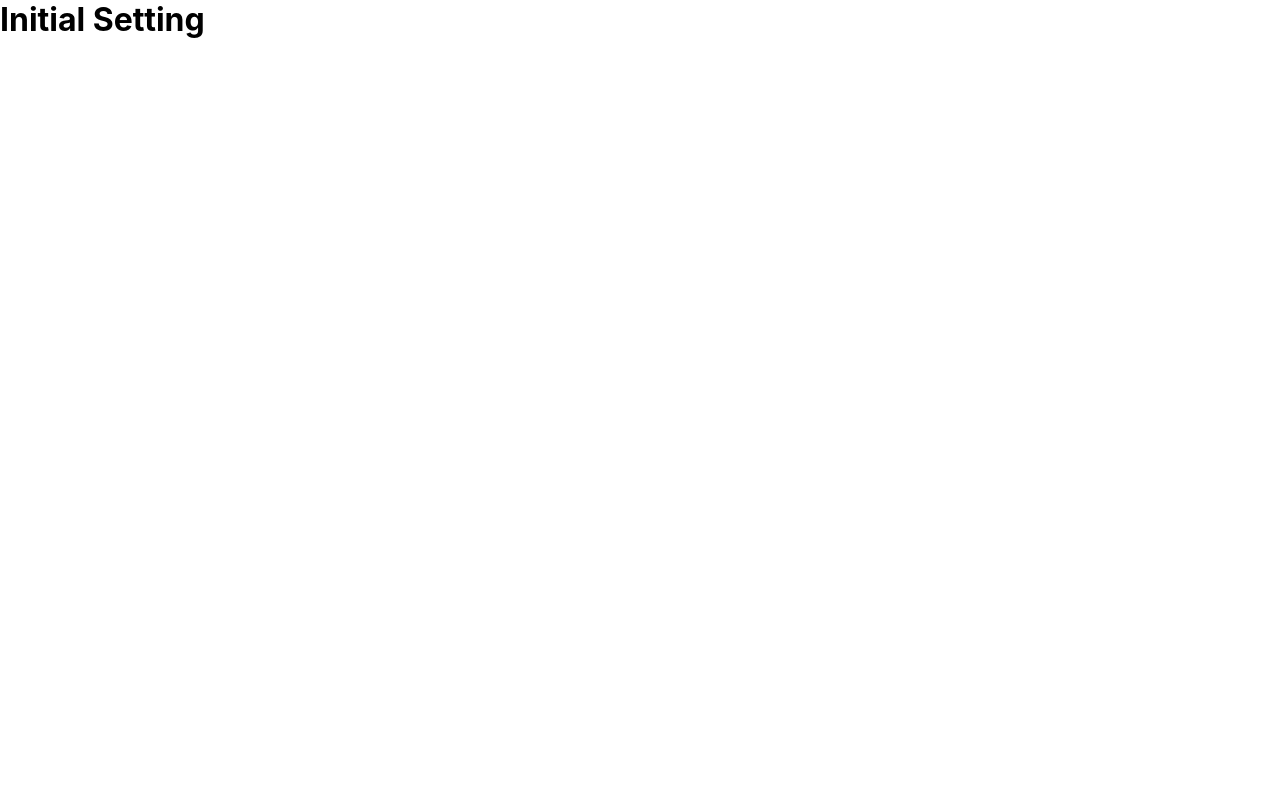
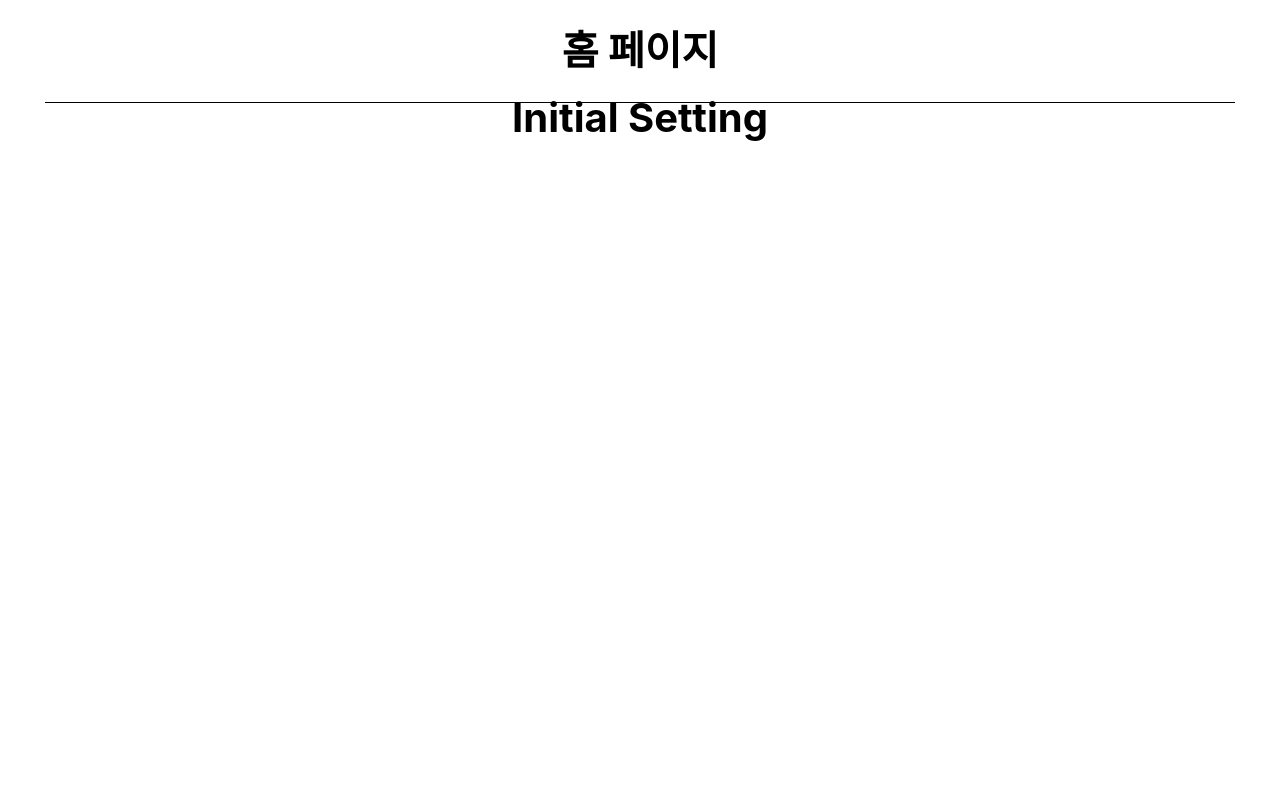
Before and after one commit to YAPP-Github/20th-ALL-Rounder-Team-1-Web, a React app: page / in a window 1280 px wide. Shown: the top 800 px of the page. Built offline with nearby package versions, Linux system fonts and the light colour scheme; a web font is replaced by a local one.

Commit message:
[Weekand-1007] 모달 컴포넌트 작성 (#55)
* :recycle: 폴더 구조 변경

* :sparkles: meta 태그 변경

* :sparkles: PageLayout 적용 및 마크업 수정

* :sparkles: 파일명 수정

* :art: root에 스타일 적용

* :sparkles: Modal 컴포넌트 작성

```diff
--- a/public/index.html
+++ b/public/index.html
@@ -2,7 +2,10 @@
 <html lang="ko">
   <head>
     <meta charset="UTF-8" />
-    <meta name="viewport" content="width=device-width, initial-scale=1.0" />
+    <meta
+      name="viewport"
+      content="width=device-width,initial-scale=1,minimum-scale=1,maximum-scale=1,user-scalable=no"
+    />
     <title>Yapp</title>
   </head>
   <body>
--- a/src/App.tsx
+++ b/src/App.tsx
@@ -1,14 +1,14 @@
 import { ModalPortal } from './ModalPortal';
-import { Modal } from '@/components';
+import { Modal, PageLayout } from '@/components';
 
 const App = () => {
   return (
-    <>
+    <PageLayout title="홈 페이지">
       <h1>Initial Setting</h1>
       <ModalPortal>
         <Modal />
       </ModalPortal>
-    </>
+    </PageLayout>
   );
 };
 
--- a/src/components/common/PageLayout.tsx
+++ b/src/components/common/PageLayout.tsx
@@ -13,7 +13,7 @@ export const PageLayout = ({ children, title }: PropsWithChildren<PageLayoutProp
       </Header>
       <Main>{children}</Main>
       <Footer>
-        <p>© Copyright Weekand 2022</p>
+        <small>© Copyright Weekand 2022</small>
       </Footer>
     </Wrapper>
   );
@@ -25,21 +25,14 @@ const Wrapper = styled.div`
 `;
 
 const Header = styled.header`
-  width: 100%;
-  position: fixed;
-  top: 0;
   border-bottom: 1px solid #000;
   padding: 36px 0px;
 `;
 
 const Main = styled.main`
-  padding-top: 144px;
+  height: 1200px;
 `;
 
 const Footer = styled.footer`
-  width: 100%;
-  position: fixed;
-  bottom: 0;
   border-top: 1px solid #000;
-  padding: 36px 0px;
 `;
--- /dev/null
+++ b/src/components/layout/ModalLayout.tsx
@@ -0,0 +1,19 @@
+import { ReactNode, PropsWithChildren } from 'react';
+import styled from 'styled-components';
+
+export const ModalLayout = ({ children }: PropsWithChildren<unknown>) => {
+  return <Wrapper>{children}</Wrapper>;
+};
+
+const Wrapper = styled.div`
+  position: fixed;
+  left: 0;
+  right: 0;
+  bottom: 0;
+  z-index: 10;
+  padding: 20px 40px;
+  border-top: 3px solid #000;
+  border-left: 3px solid #000;
+  border-right: 3px solid #000;
+  border-radius: 10px 10px 0 0;
+`;
--- /dev/null
+++ b/src/components/layout/index.ts
@@ -0,0 +1 @@
+export * from './ModalLayout';
--- a/src/style/GlobalStyle.ts
+++ b/src/style/GlobalStyle.ts
@@ -11,4 +11,10 @@ export const GlobalStyle = createGlobalStyle`
    }
 
    ${reset}
+
+   #root {
+      max-width: 1190px;
+      margin: 0 auto;
+      position: relative;
+   }
 `;
```
Also changed, not shown: src/components/common/index.ts (added, +7 -0 lines), src/components/index.ts (+2 -7 lines).
